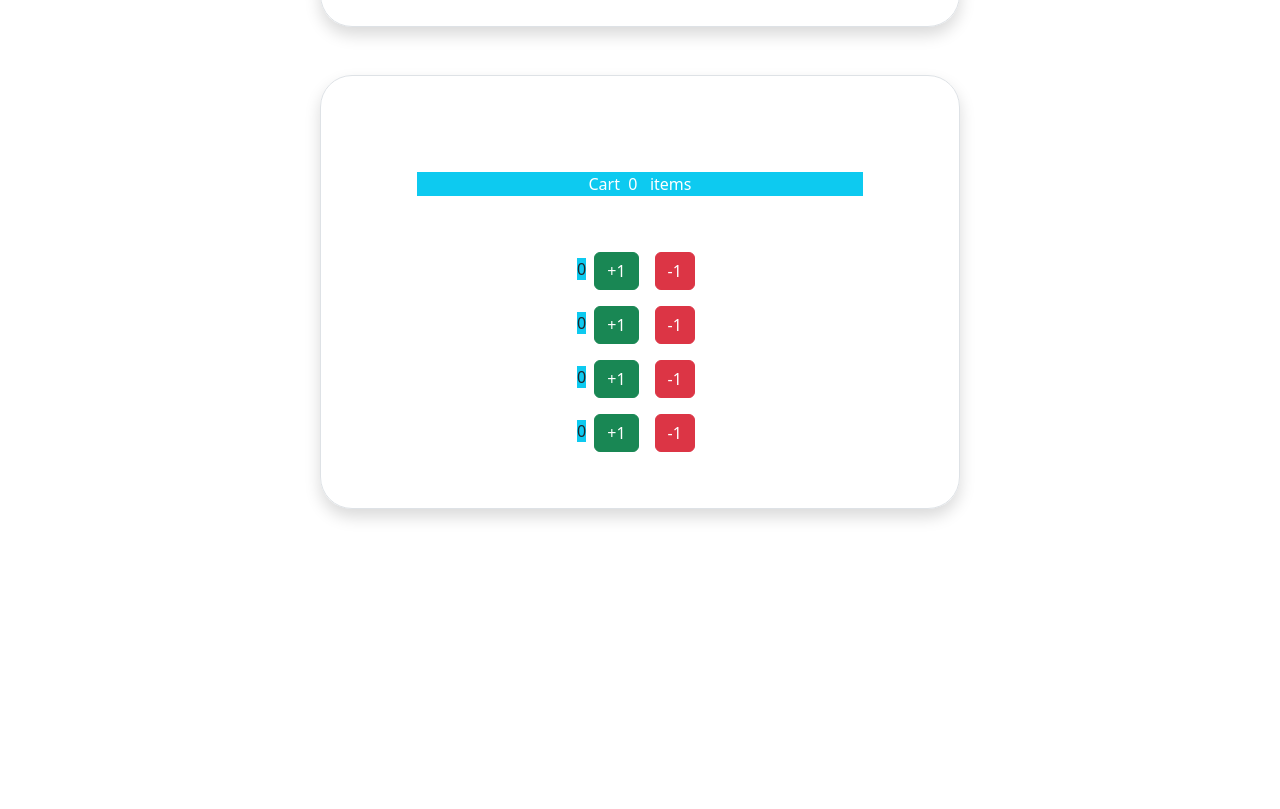
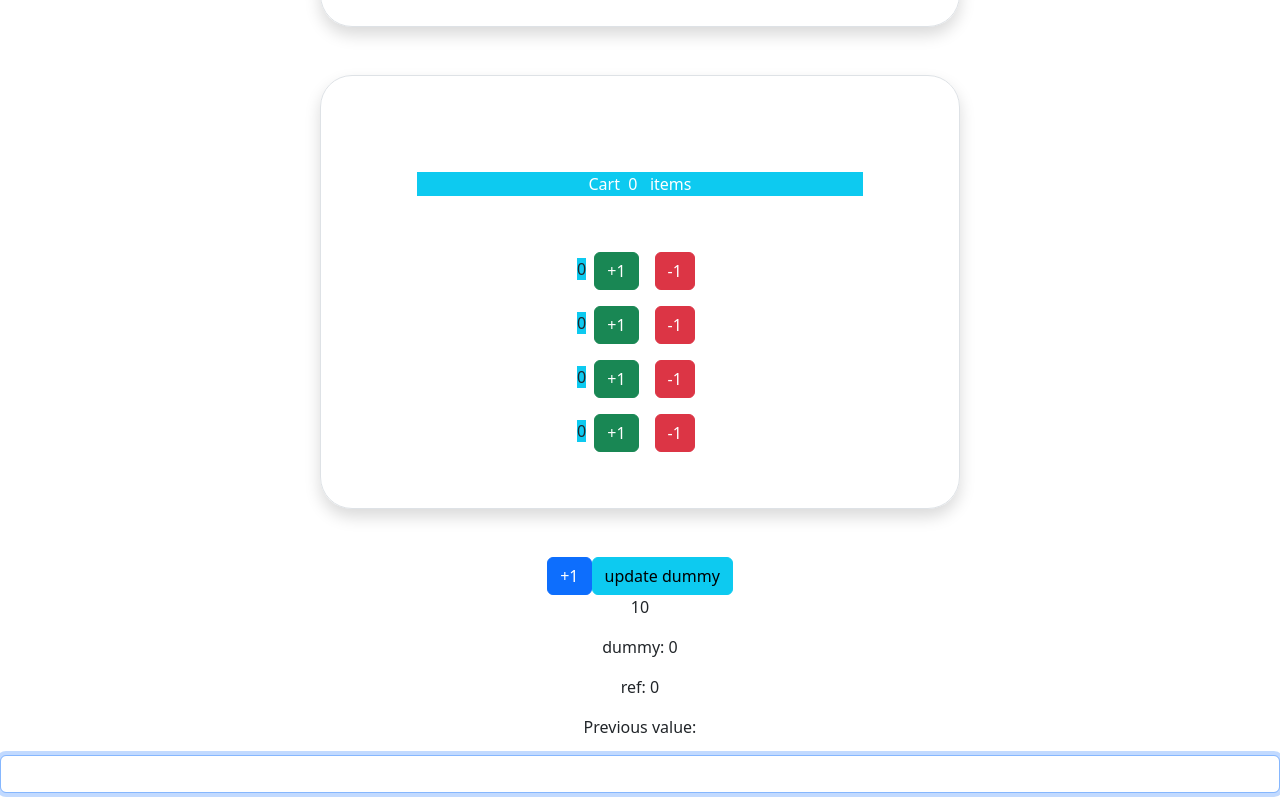
Before and after one commit to dhanyaki/react-training, a React (Create React App) app: page / in a window 1280 px wide. Shown: the part 1051-1860 px from the top of the page. Before the commit the page ends 1608 px from the top, so only its background shows below. Built offline with nearby package versions, Linux system fonts and the light colour scheme.

Commit message:
useRef hook

```diff
--- a/src/App.js
+++ b/src/App.js
@@ -9,6 +9,7 @@ import ConditionalRendering from "./ConditionalRendering";
 import BmiCal from "./BmiCal";
 import CounterCart from "./CounterCart";
 import BasicBootstrap from "./basicBootstrap";
+import Hooks from "./UseRef";
 
 class UnMount extends React.Component {
   componentWillUnmount() {
@@ -78,6 +79,7 @@ class App extends React.Component {
         <div className="counter">
           <BmiCal/>
           <CounterCart/>
+          <Hooks />
         </div>
       </div>
     );
--- /dev/null
+++ b/src/UseRef.js
@@ -0,0 +1,41 @@
+import React, { useEffect, useRef, useState } from "react";
+
+function UseRef() {
+  const count = useRef(0);
+  const dummyCount = useRef(0);
+  const [_count, setCount] = useState(10);
+  const inputRef = useRef();
+  const prevVal = useRef();
+  useEffect(() => {
+    count.current = count.current + 1;
+  });
+  useEffect(() => {
+    inputRef.current.focus();
+  });
+  useEffect(() => {
+    prevVal.current = _count;
+  }, [_count]);
+  return (
+    <div>
+      <button onClick={() => setCount(_count + 1)} className="btn btn-primary">
+        +1
+      </button>
+      <button
+        onClick={() => {
+          dummyCount.current = dummyCount.current + 1;
+        }}
+        className="btn btn-info"
+      >
+        update dummy
+      </button>
+      <p>{_count}</p>
+      <p>dummy: {dummyCount.current}</p>
+      <p>ref: {count.current}</p>
+      <p>Previous value: {prevVal.current}</p>
+
+      <input type="text" className="form-control mb-3" ref={inputRef} />
+    </div>
+  );
+}
+
+export default UseRef;
```
